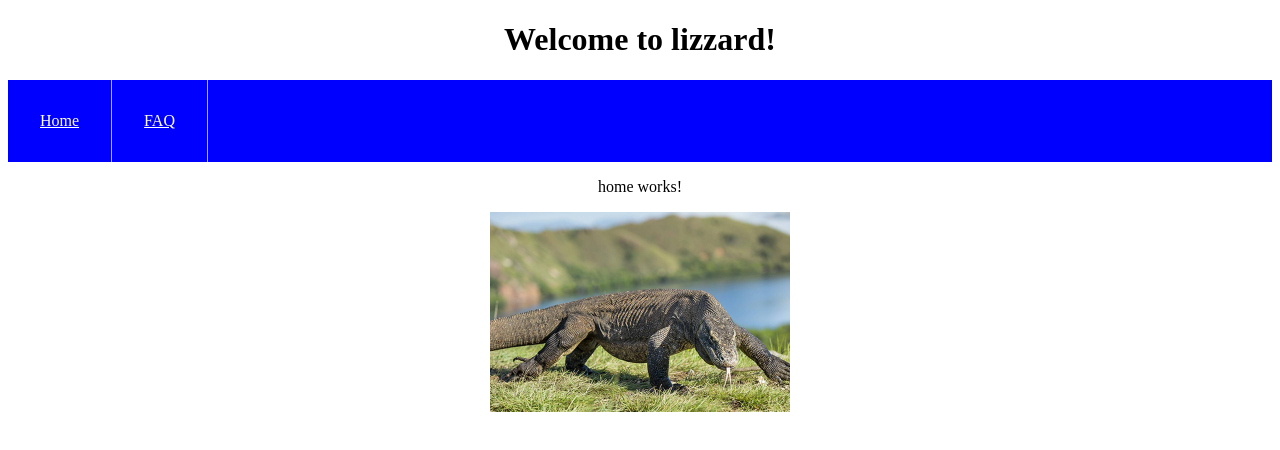
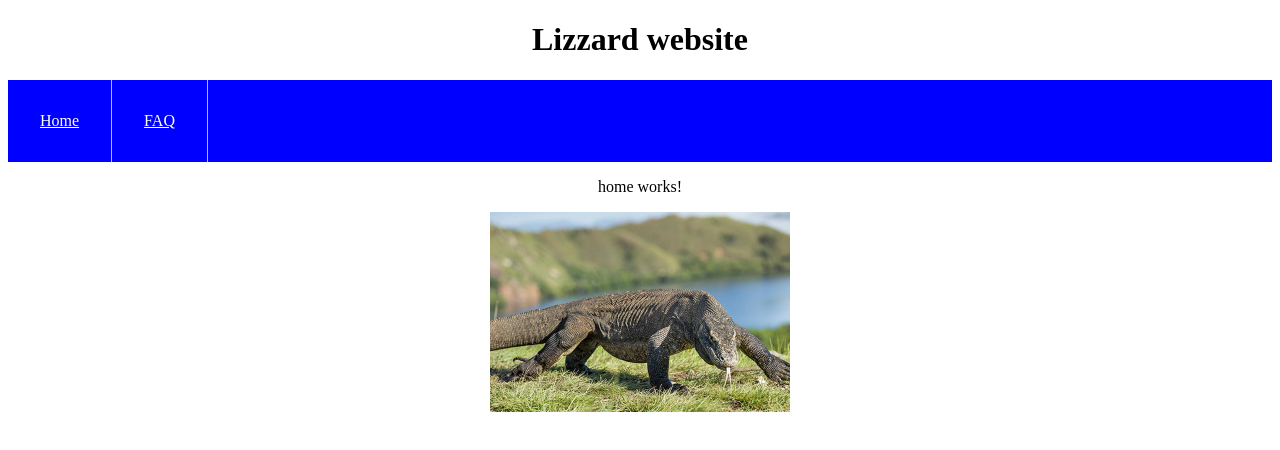
Before and after one commit to filmatop/lizzard, an Angular app: page /home in a window 1280 px wide. Shown: the top 450 px of the page. Built offline with nearby package versions, Linux system fonts and the light colour scheme.

Commit message:
changed main website title

```diff
--- a/src/app/app.component.html
+++ b/src/app/app.component.html
@@ -1,7 +1,7 @@
 <!--The content below is only a placeholder and can be replaced.-->
 <div style="text-align:center">
   <h1>
-    Welcome to {{ title }}!
+    {{ title }}
   </h1>
 
   <ul>
@@ -13,7 +13,6 @@
     </li>
   </ul>
 
-
   <router-outlet></router-outlet>
 
   <img width="300" alt="Lizard image" src="assets/images/komodo1.jpg">
--- a/src/app/app.component.ts
+++ b/src/app/app.component.ts
@@ -6,5 +6,5 @@ import { Component } from '@angular/core';
   styleUrls: ['./app.component.css']
 })
 export class AppComponent {
-  title = 'lizzard';
+  title = 'Lizzard website';
 }
```
